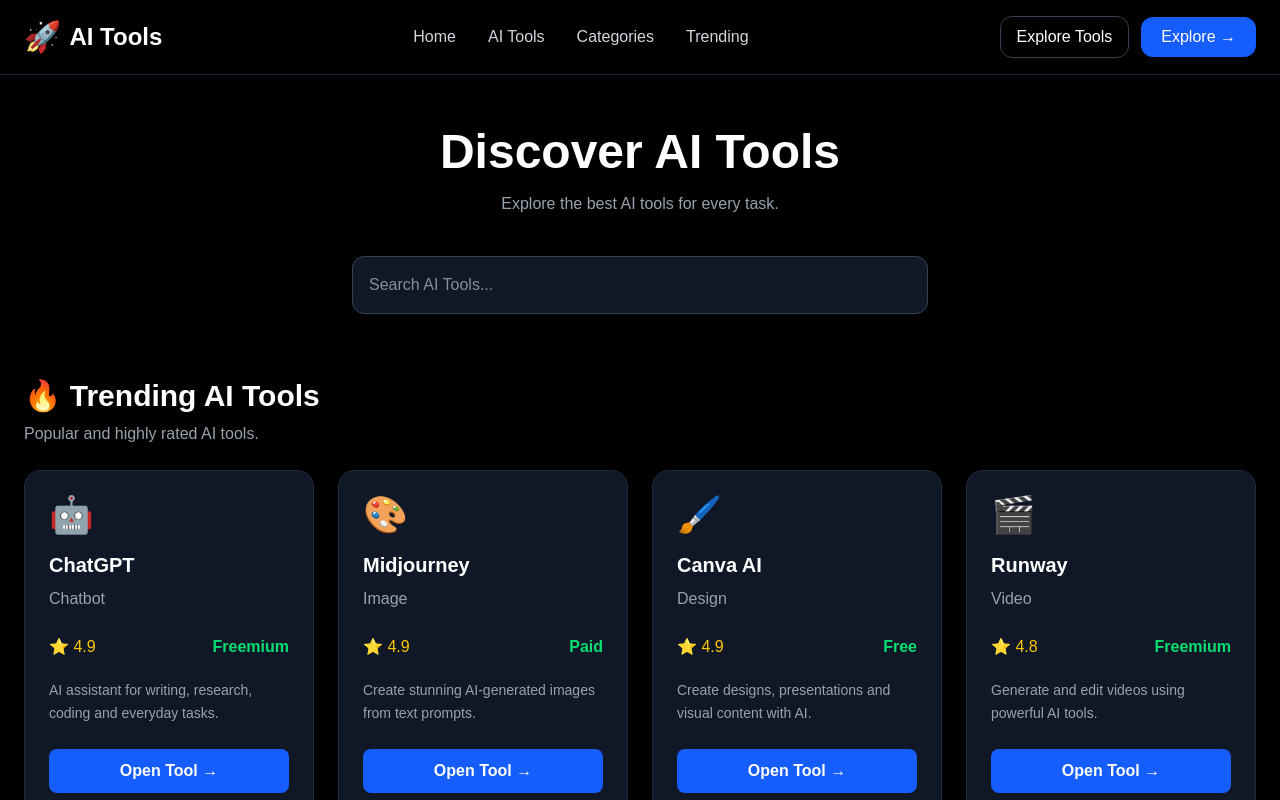
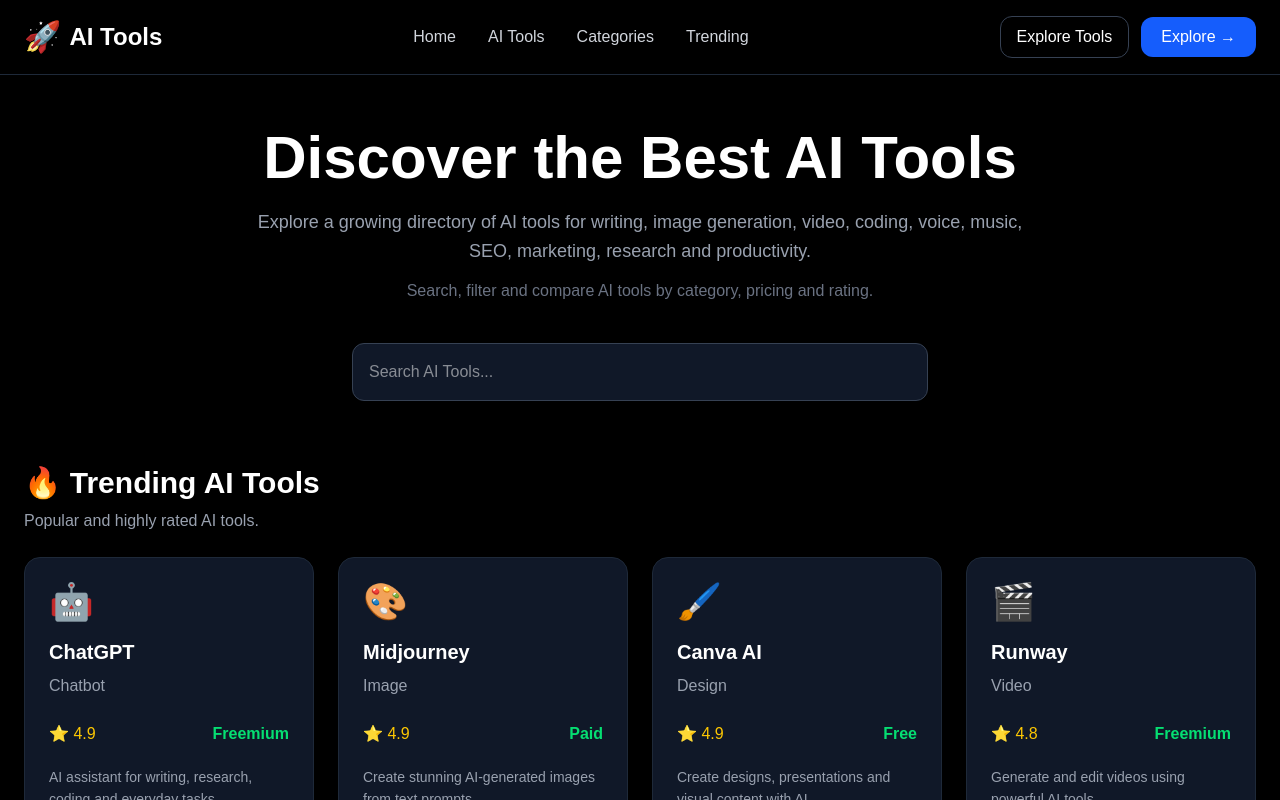
Before and after one commit to pankj00p00-dotcom/ai-tools, a Next.js app: page /tools in a window 1280 px wide. Shown: the top 800 px of the page. Built offline with nearby package versions, Linux system fonts and the light colour scheme.

Commit message:
Improve AI tools directory SEO

```diff
--- a/app/tools/page.tsx
+++ b/app/tools/page.tsx
@@ -1,28 +1,95 @@
 import Navbar from "../components/Navbar";
 import ToolSearch from "../components/ToolSearch";
+import type { Metadata } from "next";
+
+export const metadata: Metadata = {
+  title: "AI Tools Directory – Best AI Tools",
+  description:
+    "Explore the best AI tools for writing, image generation, video, coding, SEO, marketing, productivity and more. Search and discover AI software in one directory.",
+  keywords: [
+    "AI tools",
+    "AI tools directory",
+    "best AI tools",
+    "free AI tools",
+    "AI software",
+    "AI tools list",
+    "artificial intelligence tools",
+  ],
+  alternates: {
+    canonical: "https://ai-tools-three-rho.vercel.app/tools",
+  },
+  openGraph: {
+    title: "AI Tools Directory – Best AI Tools",
+    description:
+      "Explore and discover the best AI tools for writing, images, video, coding, SEO, marketing and productivity.",
+    url: "https://ai-tools-three-rho.vercel.app/tools",
+    siteName: "AI Tools",
+    type: "website",
+  },
+  twitter: {
+    card: "summary",
+    title: "AI Tools Directory – Best AI Tools",
+    description:
+      "Explore the best AI tools for every task in one AI tools directory.",
+  },
+  robots: {
+    index: true,
+    follow: true,
+  },
+};
 
 export default function ToolsPage() {
+  const collectionSchema = {
+    "@context": "https://schema.org",
+    "@type": "CollectionPage",
+    name: "AI Tools Directory",
+    description:
+      "A directory of AI tools for writing, images, video, coding, SEO, marketing and productivity.",
+    url: "https://ai-tools-three-rho.vercel.app/tools",
+    isPartOf: {
+      "@type": "WebSite",
+      name: "AI Tools",
+      url: "https://ai-tools-three-rho.vercel.app/",
+    },
+  };
+
   return (
     <main className="min-h-screen bg-black text-white">
+      <Navbar />
 
-      <Navbar />
+      <script
+        type="application/ld+json"
+        dangerouslySetInnerHTML={{
+          __html: JSON.stringify(collectionSchema),
+        }}
+      />
 
       <section className="px-6 pt-32 pb-20">
         <div className="max-w-7xl mx-auto">
 
-          <h1 className="text-5xl font-bold text-center">
-            Discover AI Tools
-          </h1>
+          {/* Page Header */}
+          <header className="text-center max-w-3xl mx-auto">
+            <h1 className="text-5xl md:text-6xl font-bold">
+              Discover the Best AI Tools
+            </h1>
 
-          <p className="text-gray-400 text-center mt-4">
-            Explore the best AI tools for every task.
-          </p>
+            <p className="text-gray-400 text-lg mt-5 leading-relaxed">
+              Explore a growing directory of AI tools for writing,
+              image generation, video, coding, voice, music, SEO,
+              marketing, research and productivity.
+            </p>
 
+            <p className="text-gray-500 mt-3">
+              Search, filter and compare AI tools by category,
+              pricing and rating.
+            </p>
+          </header>
+
+          {/* AI Tools Search & Directory */}
           <ToolSearch />
 
         </div>
       </section>
-
     </main>
   );
 }
```
